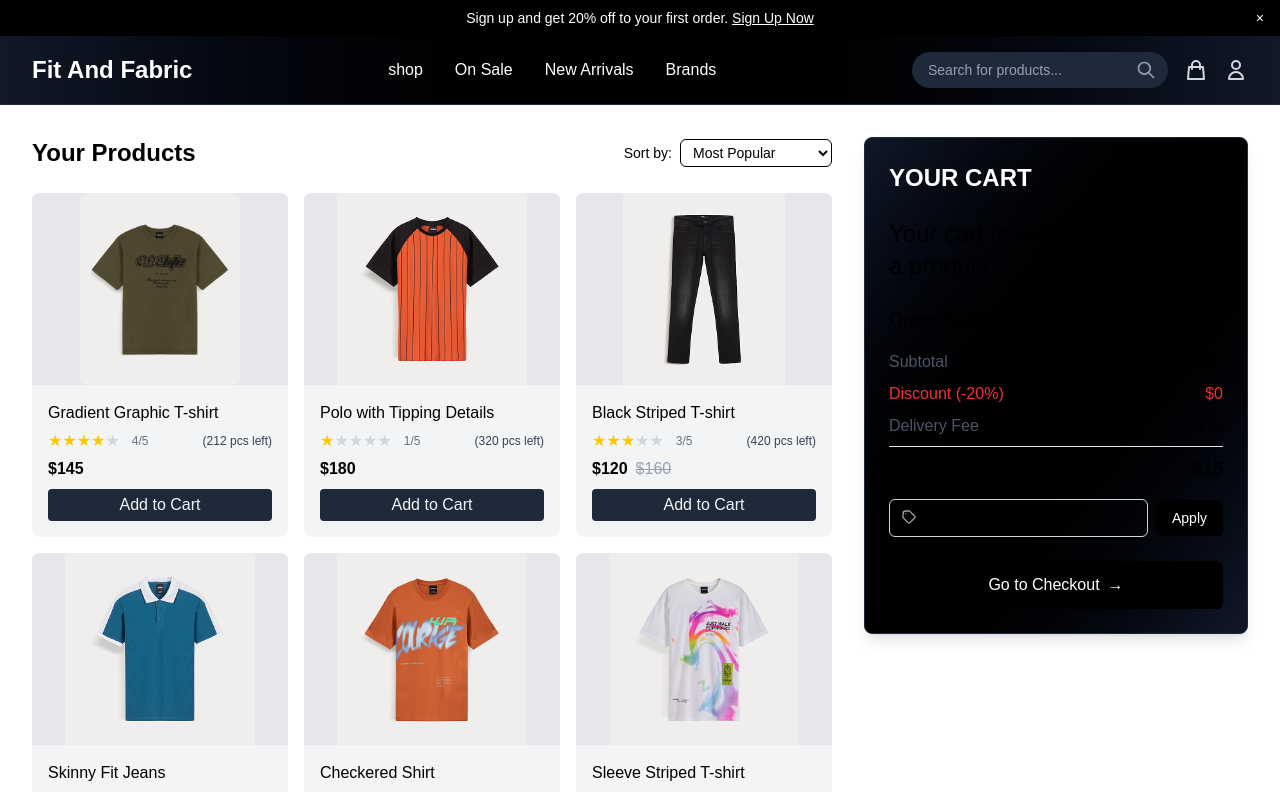
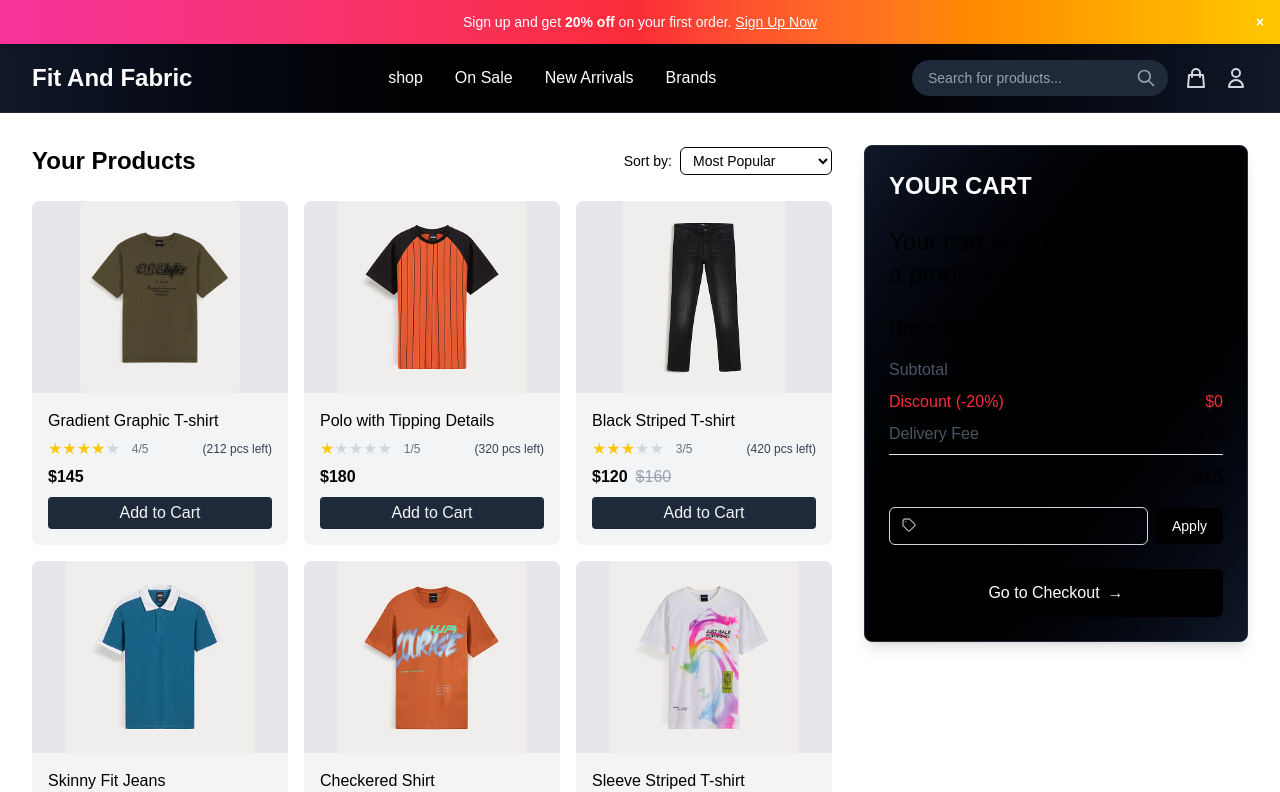
Before and after one commit to devo-ab/fit-and-fabric, a React (Vite) app: page / in a window 1280 px wide. Shown: the top 792 px of the page. Built offline with nearby package versions, Linux system fonts and the light colour scheme.

Commit message:
updated announcement bar bg color

```diff
--- a/src/components/Announcement.jsx
+++ b/src/components/Announcement.jsx
@@ -1,13 +1,15 @@
 export default function Announcement() {
   return (
-    <div className="bg-black text-white py-2 px-4 text-center text-sm relative">
+    <div className="bg-gradient-to-r from-pink-500 via-red-500 to-yellow-400 text-white py-3 px-6 text-center text-sm relative font-medium shadow-md">
       <p>
-        Sign up and get 20% off to your first order.{" "}
-        <a href="#" className="underline font-medium">
+        Sign up and get <span className="font-bold">20% off</span> on your first order.{" "}
+        <a href="#" className="underline hover:text-gray-900 transition-colors">
           Sign Up Now
         </a>
       </p>
-      <button className="absolute right-4 top-2 text-white">×</button>
+      <button className="absolute right-4 top-1/2 transform -translate-y-1/2 text-white hover:text-gray-900 font-bold">
+        ×
+      </button>
     </div>
   );
 }
```
